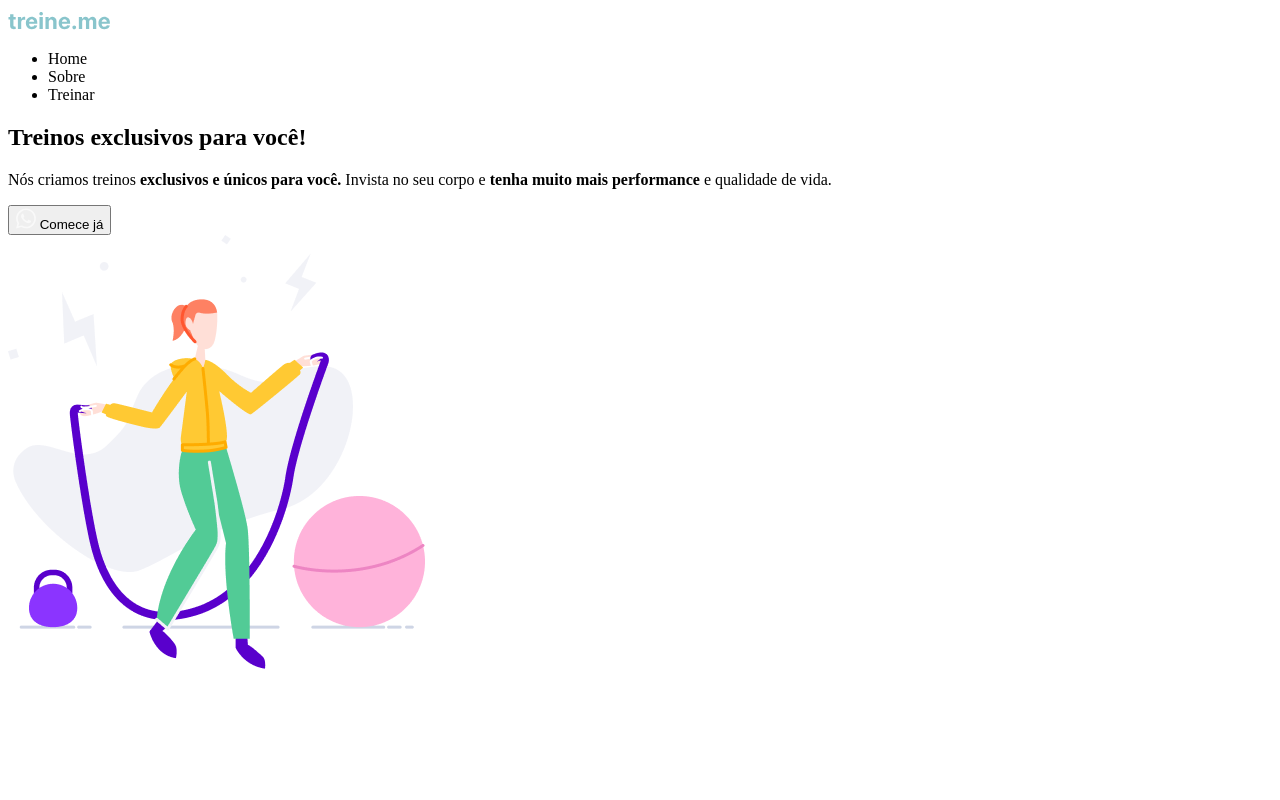
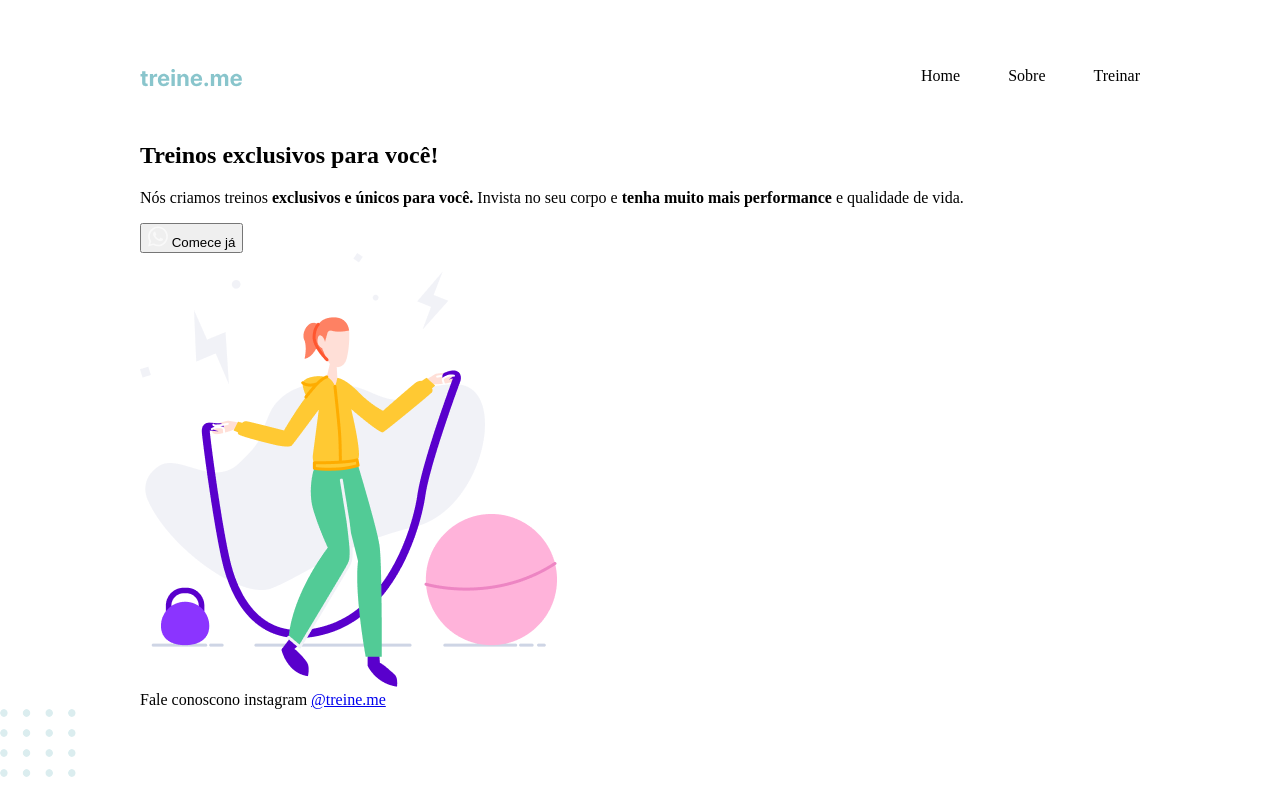
Before and after one commit to JMonteiroh/Explorer-Projeto-02, a plain HTML site: page index.html in a window 1280 px wide. Drawn offline with Linux system fonts and the light colour scheme.

Commit message:
inicio do css

```diff
--- a/index.html
+++ b/index.html
@@ -4,6 +4,7 @@
     <meta charset="UTF-8">
     <meta name="viewport" content="width=device-width, initial-scale=1.0">
     <title>Treine me</title>
+    <link rel="stylesheet" href="style.css">
   </head>
   <body>
     <div class="page">
@@ -37,8 +38,16 @@
       </main>
 
       <footer>
-
+        Fale conoscono instagram
+        <a
+          href="http://intagram.com/treineme"
+          target="_blank">
+            @treine.me
+        </a>
       </footer>
     </div>
+    <img
+      src="./image/balls-decoration.svg"
+      alt="Bolinhas verdes no canto inferior direito da pagina">
   </body>
 </html>
--- /dev/null
+++ b/style.css
@@ -0,0 +1,23 @@
+body {
+  margin: 0;
+}
+
+.page {
+  width: 1000px;
+  margin: 65px auto 0;
+}
+
+header {
+  display: flex;
+  justify-content: space-between;
+  align-items: center;
+  margin-bottom: 55px;
+}
+
+ul {
+  list-style: none;
+  display: flex;
+  gap: 48px;
+  margin: 0;
+  padding: 0;
+  }
```
